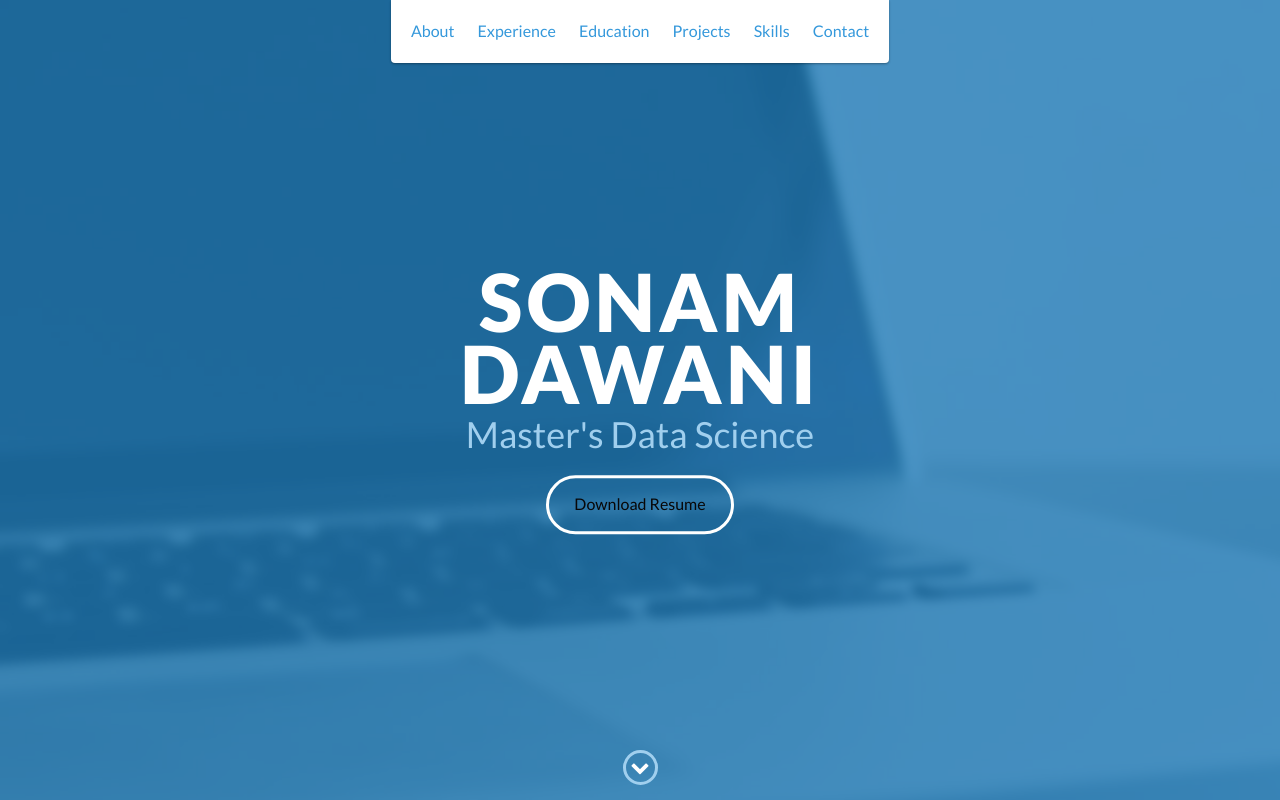
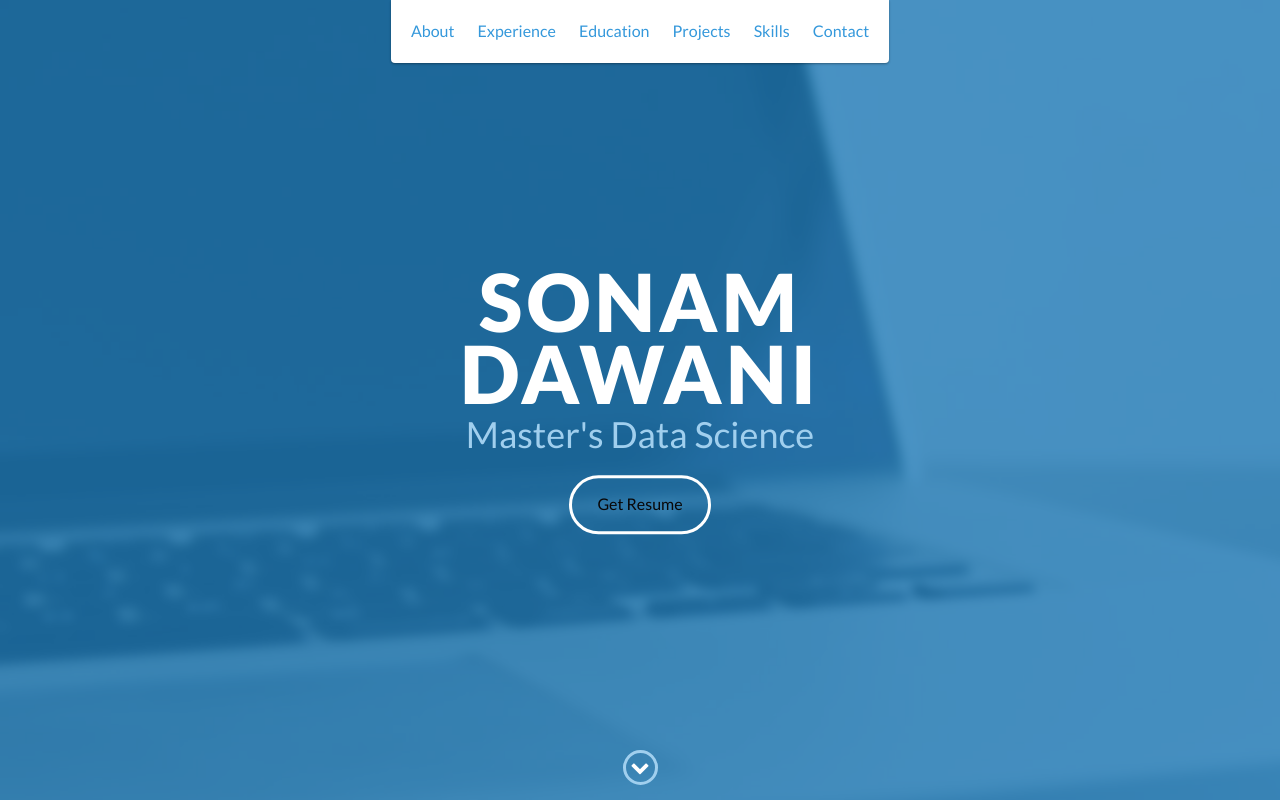
Before and after one commit to SONAMDAWANI/sonamdawani.github.io, a website: page index.html in a window 1280 px wide. Shown: the top 800 px of the page. Drawn offline with nearby package versions, Linux system fonts and the light colour scheme.

Commit message:
Update index.html

```diff
--- a/index.html
+++ b/index.html
@@ -50,7 +50,7 @@
         <div id="lead-content">
             <h1>Sonam Dawani</h1>
             <h2>Master's Data Science</h2>
-            <a href="https://drive.google.com/open?id=1gy7wMFAdJVcPte4IG3fQC31c7tR8A3ol" download="SonamDawani_Resume" class="btn-rounded-white">Download Resume</a>
+            <a href="https://drive.google.com/open?id=1eR48-DmxOmyb7PE3BxyEhPeq_epm_TD9" download="SonamDawani_Resume" class="btn-rounded-white">Get Resume</a>
         </div>
         <!-- End #lead-content -->
 
```
